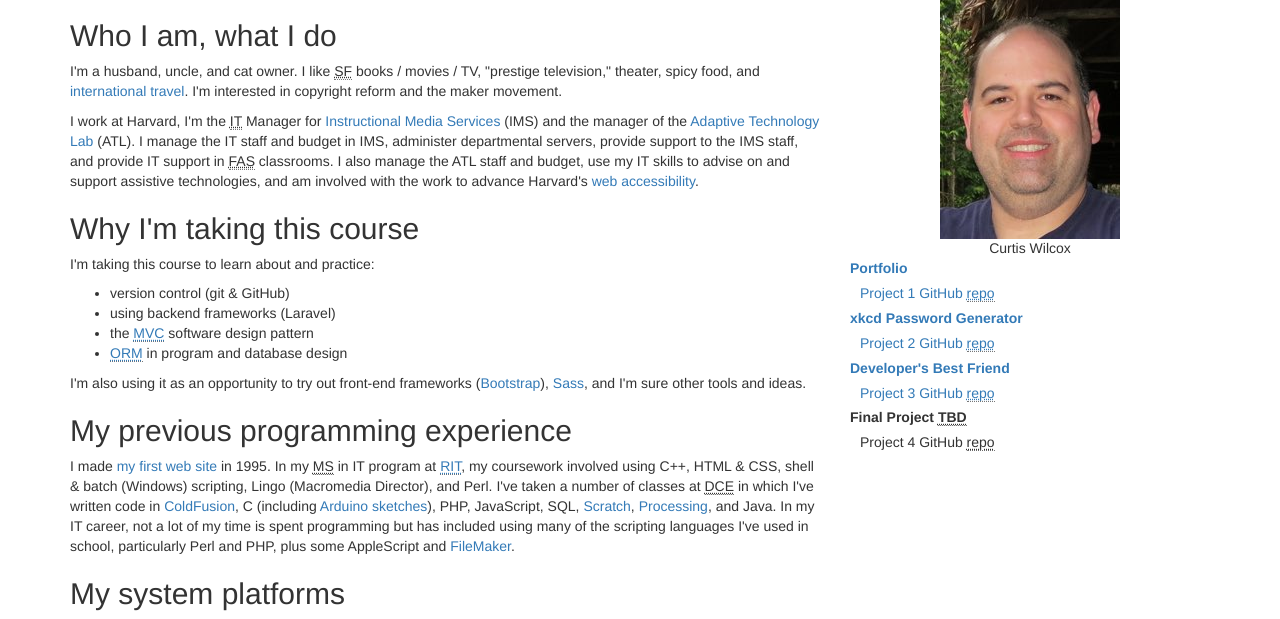
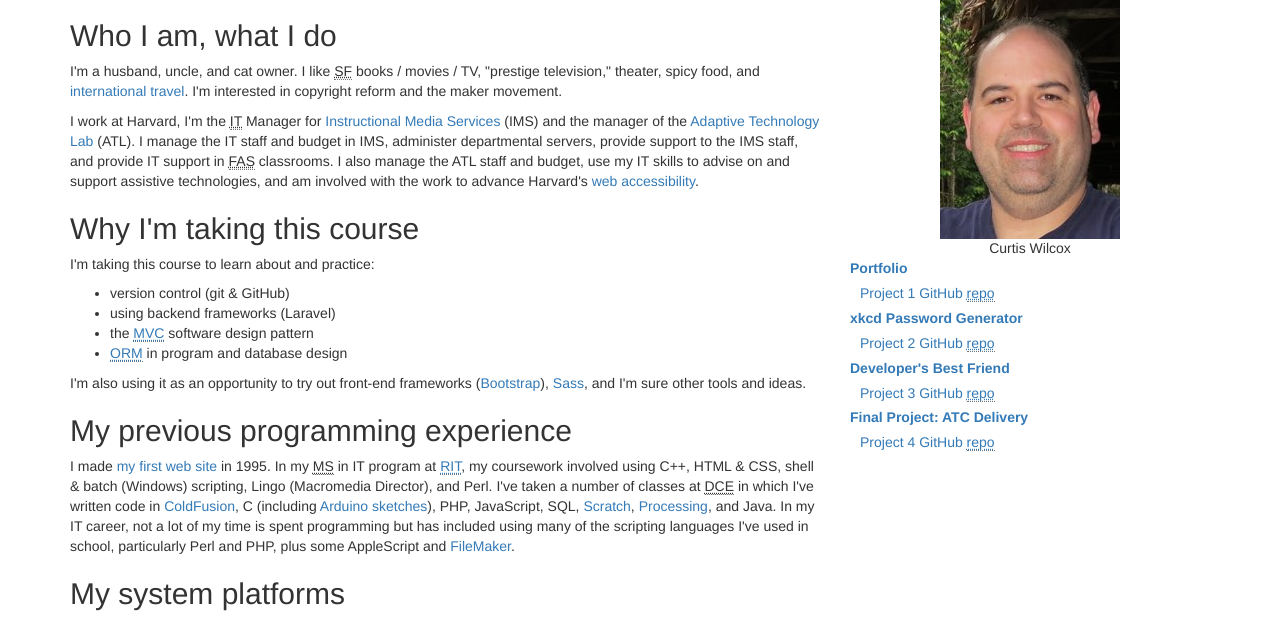
Before and after one commit to extra808/dwa15-p1, a PHP site: page / in a window 1280 px wide. Shown: the part 121-740 px from the top of the page. Run offline with PHP 8.4, Linux system fonts and the light colour scheme.

Commit message:
add final project links

```diff
--- a/htdocs/index.php
+++ b/htdocs/index.php
@@ -53,8 +53,8 @@ $lastMod = date ("F d Y", getlastmod());
         	<dt><a href="http://p3.dwa15.cognize.org">Developer's Best Friend</a></dt>
         	<dd><a href="https://github.com/extra808/dwa15-p3">Project 3 GitHub <abbr title="repository">repo</abbr></a></dd>
 
-        	<dt>Final Project <abbr title="To Be Determined">TBD</abbr></dt>
-        	<dd>Project 4 GitHub <abbr title="repository">repo</abbr></dd>
+        	<dt><a href="http://p4.dwa15.cognize.org">Final Project: ATC Delivery</a></dt>
+        	<dd><a href="https://github.com/extra808/dwa15-p4">Project 4 GitHub <abbr title="repository">repo</abbr></a></dd>
         </dl>
 		</nav>
 		</div> <!-- /col-md-4 col-md-push-8 -->
```
